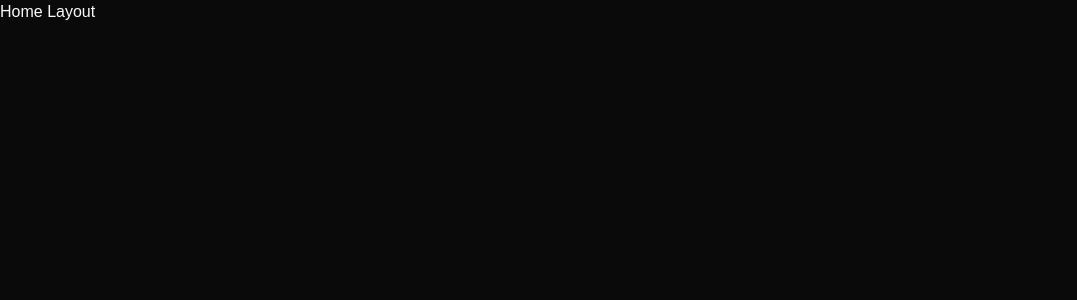
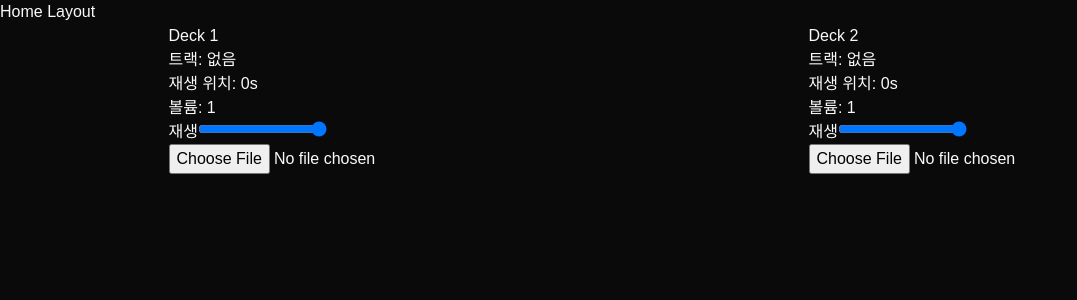
Before and after one commit to f-ffff-f/wdj, a Next.js app: page / in a window 1280 px wide. Shown: the top 300 px of the page, without its empty margins (0-1077 px from the left). Built offline with nearby package versions, Linux system fonts and the light colour scheme.

Commit message:
feat: test valtio

```diff
--- /dev/null
+++ b/app/_components/Deck.tsx
@@ -0,0 +1,51 @@
+import React from 'react'
+import { useSnapshot } from 'valtio'
+import { deckState } from '@/app/_lib/deckState'
+import FileUploader from '@/app/_components/FileUploader'
+
+interface DeckProps {
+    deckNumber: 1 | 2
+}
+
+const Deck: React.FC<DeckProps> = ({ deckNumber }) => {
+    const deck = deckNumber === 1 ? deckState.deck1 : deckState.deck2
+    const snap = useSnapshot(deck)
+
+    const handleFileSelect = (file: File) => {
+        // 여기에 오디오 파일을 데크에 로드하는 로직을 구현하세요
+        console.log(`Deck ${deckNumber}에 선택된 파일:`, file)
+        // 예시로 현재 트랙을 파일 정보로 설정
+        deck.currentTrack = {
+            id: file.name,
+            title: file.name,
+            artist: 'Unknown',
+            duration: 0, // 오디오 라이브러리를 사용해 재생 시간을 추출할 수 있습니다.
+        }
+        deck.playPosition = 0
+        deck.isPlaying = false
+    }
+
+    const handlePlayPause = () => {
+        deck.isPlaying = !deck.isPlaying
+    }
+
+    const handleVolumeChange = (event: React.ChangeEvent<HTMLInputElement>) => {
+        deck.volume = parseFloat(event.target.value)
+    }
+
+    return (
+        <div>
+            <h2>Deck {deckNumber}</h2>
+            <div>
+                <p>트랙: {snap.currentTrack ? snap.currentTrack.title : '없음'}</p>
+                <p>재생 위치: {snap.playPosition}s</p>
+                <p>볼륨: {snap.volume}</p>
+                <button onClick={handlePlayPause}>{snap.isPlaying ? '일시정지' : '재생'}</button>
+                <input type="range" min="0" max="1" step="0.01" value={snap.volume} onChange={handleVolumeChange} />
+                <FileUploader onFileSelect={handleFileSelect} />
+            </div>
+        </div>
+    )
+}
+
+export default Deck
--- /dev/null
+++ b/app/_components/FileUploader.tsx
@@ -0,0 +1,21 @@
+import React from 'react'
+
+interface IFileUploaderProps {
+    onFileSelect: (file: File) => void
+}
+
+const FileUploader: React.FC<IFileUploaderProps> = ({ onFileSelect }) => {
+    const handleFileChange = (event: React.ChangeEvent<HTMLInputElement>) => {
+        if (event.target.files && event.target.files[0]) {
+            onFileSelect(event.target.files[0])
+        }
+    }
+
+    return (
+        <div className="file-uploader">
+            <input type="file" accept="audio/*" onChange={handleFileChange} />
+        </div>
+    )
+}
+
+export default FileUploader
--- /dev/null
+++ b/app/_lib/deckState.ts
@@ -0,0 +1,35 @@
+import { proxy, subscribe } from 'valtio'
+
+interface ITrackInfo {
+    id: string
+    title: string
+    artist: string
+    duration: number
+}
+
+interface IDeckState {
+    currentTrack: ITrackInfo | null
+    playPosition: number
+    volume: number
+    isPlaying: boolean
+    // 필요에 따라 추가 필드 작성
+}
+
+export const deckState = proxy({
+    deck1: {
+        currentTrack: null,
+        playPosition: 0,
+        volume: 1,
+        isPlaying: false,
+    } as IDeckState,
+    deck2: {
+        currentTrack: null,
+        playPosition: 0,
+        volume: 1,
+        isPlaying: false,
+    } as IDeckState,
+})
+
+subscribe(deckState, () => {
+    console.log('State has changed:', JSON.stringify(deckState, null, 2))
+})
--- a/app/page.tsx
+++ b/app/page.tsx
@@ -1,5 +1,17 @@
-import Link from 'next/link'
+'use client'
 
-export default function Home() {
-    return <div></div>
+import React from 'react'
+import Deck from '@/app/_components/Deck'
+
+const Home: React.FC = () => {
+    return (
+        <div>
+            <div style={{ display: 'flex', justifyContent: 'space-around' }}>
+                <Deck deckNumber={1} />
+                <Deck deckNumber={2} />
+            </div>
+        </div>
+    )
 }
+
+export default Home
```
